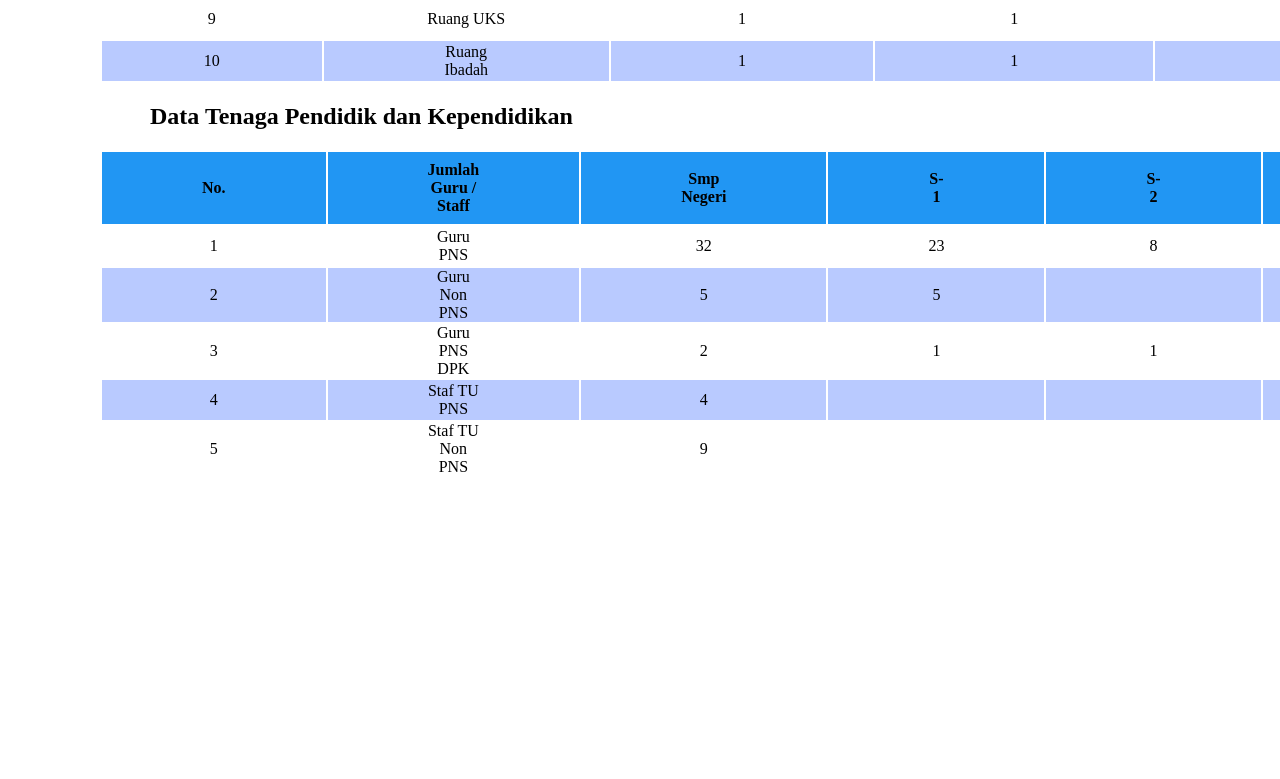
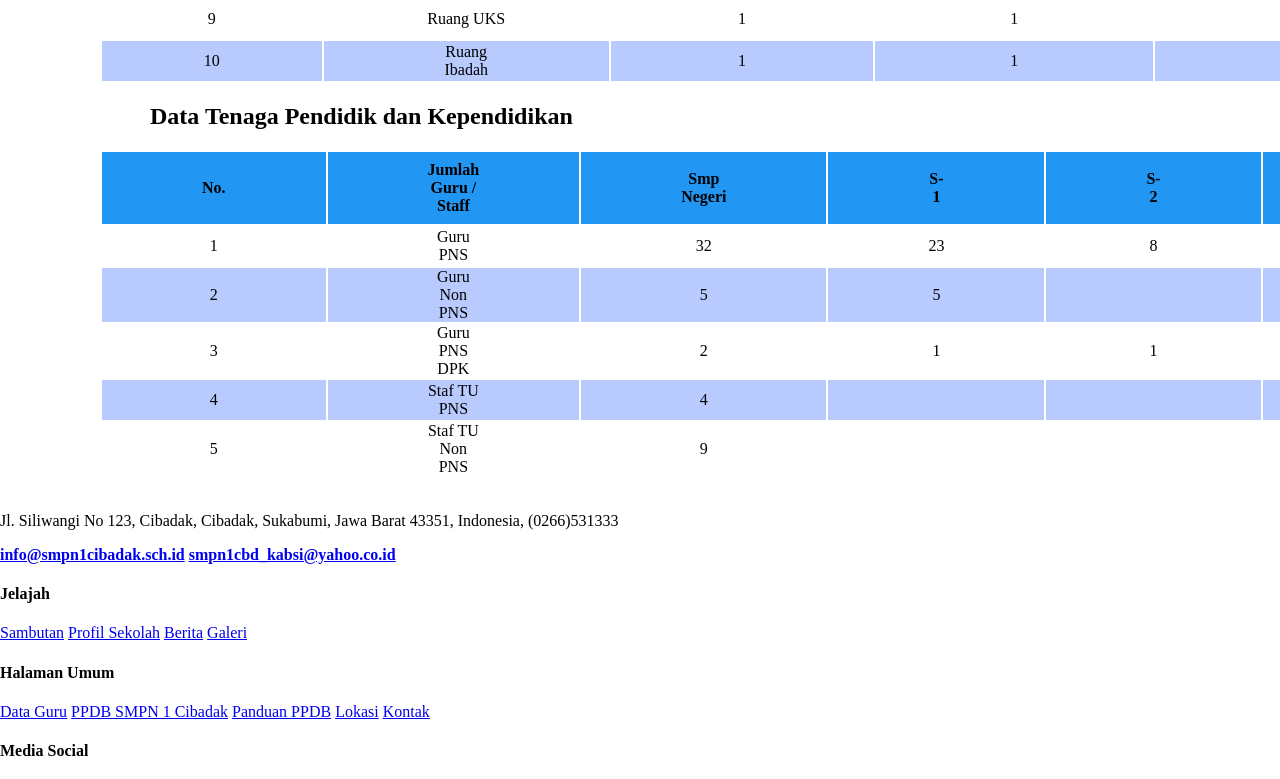
Before and after one commit to Nenboy/schoolproject, a plain HTML site: page html/profile.html in a window 1280 px wide. Shown: the part 3111-3890 px from the top of the page. Before the commit the page ends 3589 px from the top, so only its background shows below. Drawn offline with Linux system fonts and the light colour scheme; files that its build step writes are made by us from their sources.

Commit message:
added a code to the html

```diff
--- a/html/profile.html
+++ b/html/profile.html
@@ -429,5 +429,36 @@
                 </tbody>
             </table>
         </div>
+        <div class="header2">
+            <div id="contact">
+                <img src="Images/image 12.png" alt="">
+                <p>
+                    Jl. Siliwangi No 123, Cibadak, Cibadak, Sukabumi,    Jawa Barat 43351, Indonesia, (0266)531333
+                </p>
+                <a href="#"><strong>info@smpn1cibadak.sch.id</strong></a>
+                <a href="#"><strong>smpn1cbd_kabsi@yahoo.co.id</strong></a>
+            </div>
+            <div id="page-options">
+                <h4>Jelajah</h4>
+                <a href="#">Sambutan</a>
+                <a href="#">Profil Sekolah</a>
+                <a href="#">Berita</a>
+                <a href="#">Galeri</a>
+            </div>
+            <div class="other-options">
+                <h4>Halaman Umum</h4>
+                <a href="#">Data Guru</a>
+                <a href="#">PPDB SMPN 1 Cibadak</a>
+                <a href="#">Panduan PPDB</a>
+                <a href="#">Lokasi</a>
+                <a href="#">Kontak</a>
+            </div>
+            <div id="media">
+                <h4>Media Social</h4>
+                <a href="#"><i class="fa-brands fa-twitter"></i></a>
+                <a href="#"><i class="fa-brands fa-facebook"></i></a>
+                <a href="#"><i class="fa-brands fa-instagram"></i></a>
+            </div>
+        </div>
 </body>
 </html>
```
